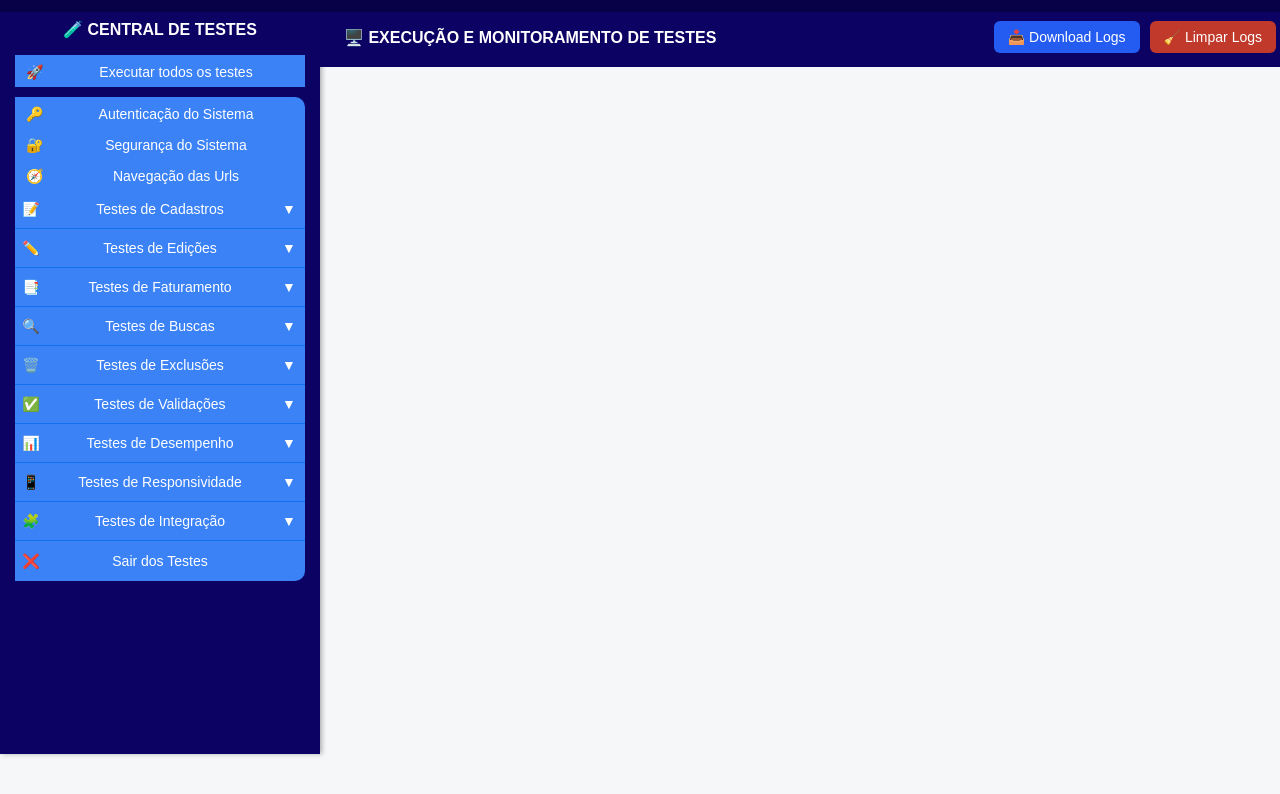
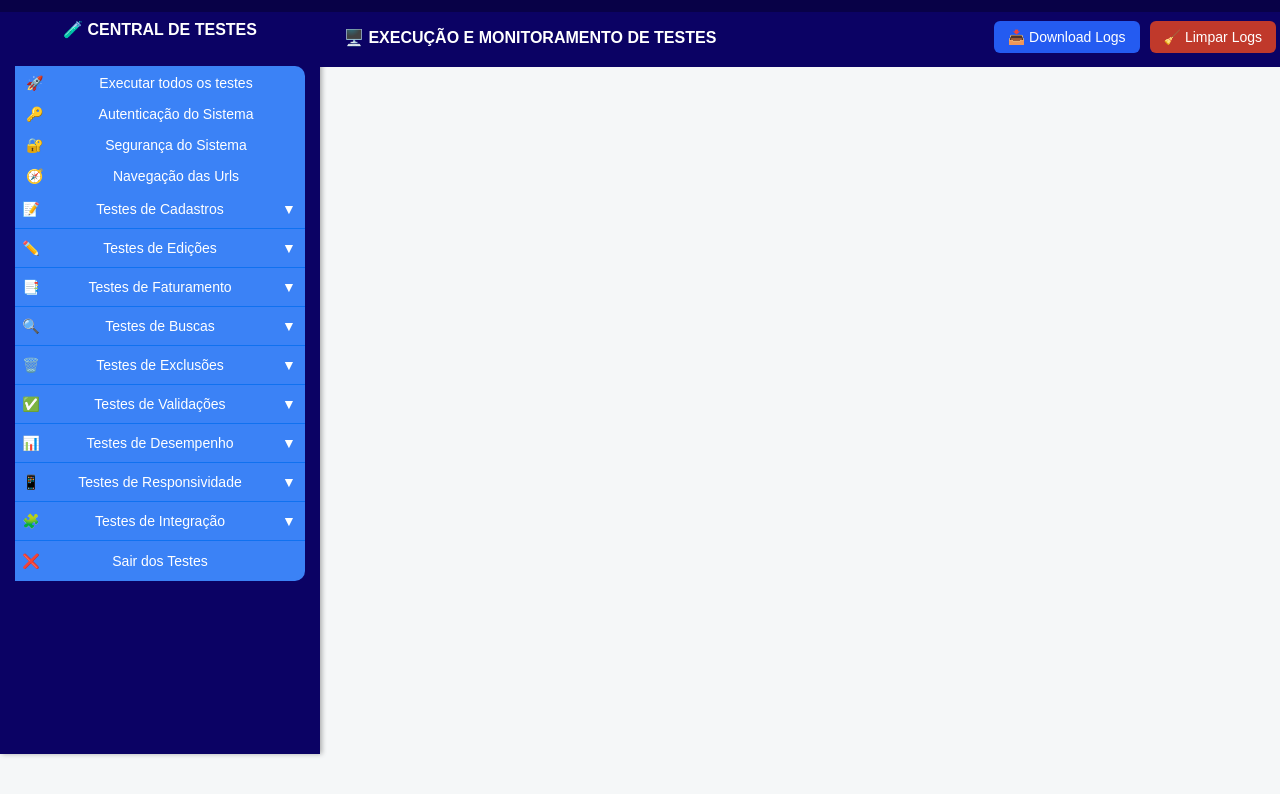
Before and after one commit to LuisGimon1972/MenuTestesSGAgenda, a website: page index.html in a window 1280 px wide. Shown: the part 76-870 px from the top of the page. Drawn offline with Linux system fonts and the light colour scheme; files whose address does not match are found by name.

Commit message:
Organizar menu 2

```diff
--- a/index.html
+++ b/index.html
@@ -29,8 +29,8 @@
 <div class="menu">
   <h4 style="color: white; text-align: center;">🧪 CENTRAL DE TESTES</h4>
 
-<button style="height:32px; line-height:32px; padding:0 10px; font-size:14px; margin-top:-6px;"
-        onclick="executarTodos()">
+<button class="btn-primeiro" onclick="executarTodos()"
+        style="height:32px; line-height:32px; padding:0 10px; font-size:14px;">
   <table style="width:100%; border-collapse:collapse; height:100%;">
     <tr>
       <td style="width:30px; text-align:left;">🚀</td>
@@ -39,8 +39,8 @@
   </table>
 </button>
 
-<button class="btn-primeiro" onclick="executar('login')"
-        style="height:32px; line-height:32px; padding:0 10px; font-size:14px;">
+<button style="height:32px; line-height:32px; padding:0 10px; font-size:14px; margin-top:-6px;"
+        onclick="executar('login')">
   <table style="width:100%; border-collapse:collapse; height:100%;">
     <tr>
       <td style="width:30px; text-align:left;">🔑</td>
```
